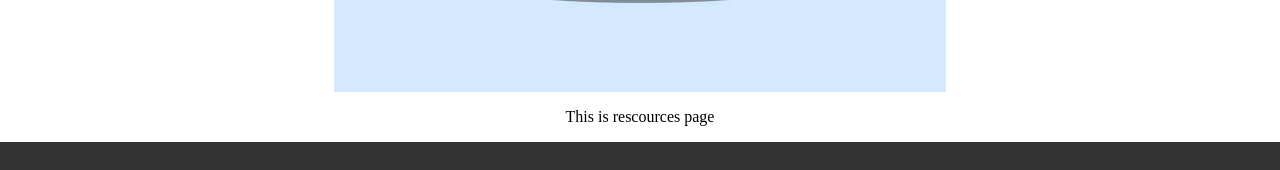
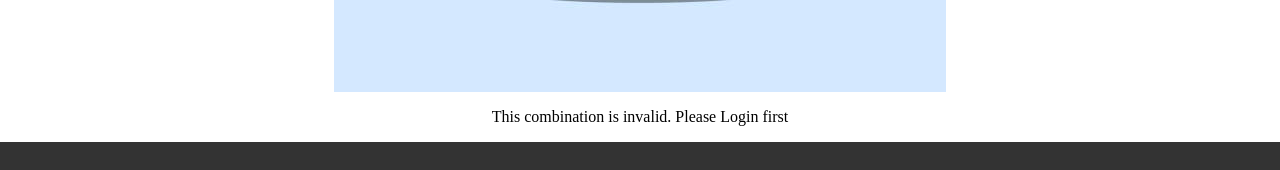
Before and after one commit to Arkmorrow/Security_Chat_web, a Bottle app: page /rescources in a window 1280 px wide. Shown: the part 674-844 px from the top of the page. Run offline with Bottle, Linux system fonts and the light colour scheme.

Commit message:
finish the rescourses page

```diff
--- a/controller.py
+++ b/controller.py
@@ -239,7 +239,11 @@ def get_rescources_controller():
 
         Serves the rescources page
     '''
-    return model.rescources_form()
+
+    #Get cookies
+    username = request.get_cookie("account", secret=global_secret)
+
+    return model.rescources_form(username)
 
 #-----------------------------------------------------------------------------
 
--- a/model.py
+++ b/model.py
@@ -251,11 +251,16 @@ def forum_form():
 
 #-----------------------------------------------------------------------------
 
-def rescources_form():
+def rescources_form(username):
     '''
         rescources_form
         Returns the view for the rescources_form
     '''
+
+    #Check if the user is not login
+    if username == None:
+        return page_view("invalid", reason="Please Login first")
+
     return page_view("rescources")
 
 #-----------------------------------------------------------------------------
--- a/templates/header.html
+++ b/templates/header.html
@@ -97,8 +97,8 @@
       <div class="dropdown-content">
         <a href="/login">Login</a>
         <a href="/logout">Logout</a>
-        <a href="#">Forgot Passowrd</a>
-        <a href="#">User detail</a>
+        <a href="/login">Forgot Passowrd</a>
+        <a href="/login">User detail</a>
         <a href="/register">Register</a>
       </div>
     </div>
@@ -107,8 +107,8 @@
         <i class="fa fa-caret-down"></i>
       </button>
       <div class="dropdown-content">
-        <a href="/login">View resources</a>
-        <a href="/logout">Download resources</a>
+        <a href="/rescources">View resources</a>
+        <a href="/rescources">Download resources</a>
       </div>
     </div>
     <a href="/about">About</a>
--- a/templates/rescources.html
+++ b/templates/rescources.html
@@ -1,2 +1,6 @@
-This is rescources page
+This is rescources page !
+
+<a href="/img/header.jpg" download>header image</a>
+<a href="/img/1-1.logistics.pdf" download>1-1.logistics</a>
+<a href="/img/1-2.logistics.pdf" download>1-2.overview</a>
 </p>
```
Also changed, not shown: 2 other files.
